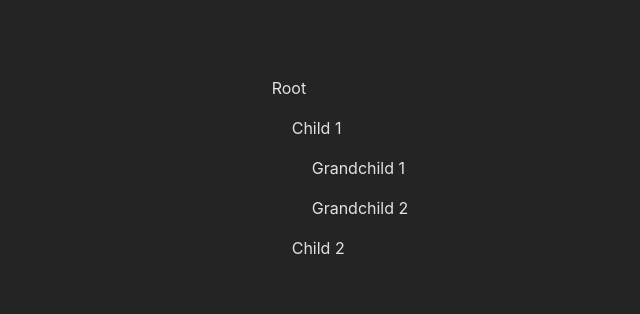
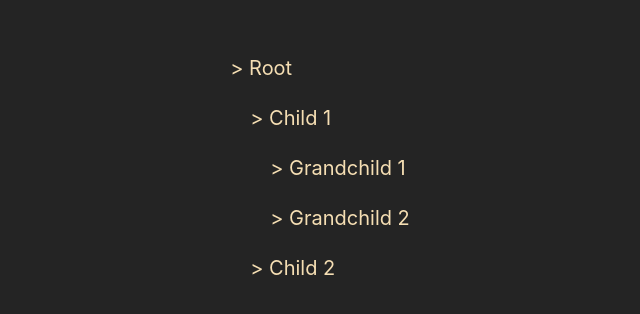
Before and after one commit to Romkalis/elementsTree, a React (Vite) app: page / in a window 1280 px wide. Shown: the part 232-546 px from the top of the page, without its empty margins (310-950 px from the left). Built offline with nearby package versions, Linux system fonts and the light colour scheme.

Commit message:
fix propagation

```diff
--- a/src/App.css
+++ b/src/App.css
@@ -0,0 +1,4 @@
+    .parent {
+        margin: 1rem;
+        color: wheat;
+    }
--- a/src/App.tsx
+++ b/src/App.tsx
@@ -1,12 +1,10 @@
 import './App.css'
 import { Tree } from './interfaces';
-// import {Parent} from './ParentComponent.tsx';
 import { ItemsTree } from './ItemsTree';
 
 interface AppProps {
   data: Tree;
 }
-
 // const checkChild = (object: any): boolean => {
 //   for (const key in object) {
 
--- a/src/ItemsTree.tsx
+++ b/src/ItemsTree.tsx
@@ -1,29 +1,81 @@
-import { useState } from 'react';
+import { useState, FC } from "react";
+import { Tree } from "./interfaces";
 
-export const ItemsTree = ({data}) => {
+export const ItemsTree: FC<{ data: Tree }> = ({ data }) => {
+  // console.log(data);
+
+  const [isClosed, setIsClosed] = useState({});
+
+  const toggleChildHandler = (evt, id) => {
+
+    console.log('isClosedState Now ', isClosed, 'id__', id);
+
+    setIsClosed((prevState) => {
+
+    console.log('prevState[id] ', prevState[id])
+
+      if (!prevState[id]) {
+        return { ...prevState, [id]: true };
+      } else {
+        return { ...prevState, [id]: !prevState[id] };
+      }
+    });
+
+    evt.stopPropagation();
+  };
 
   const renderTree = (object) => {
+
     if (object.children?.length === 0) {
       return (
-                <div style={{marginLeft: '20px'}} key={object.id}>
-                    <p>{object.name}</p>
+        <div style={{ marginLeft: "20px", cursor: "pointer" }}key={object.id}
+        >
+          <p onClick={(evt) => toggleChildHandler(evt, object.id)}>
+            <span>{isClosed[object.id] ? " v " : " > "}</span>
+            {object.name}
+          </p>
         </div>
-            )
+      );
     } else {
       return (
-            <div style={{marginLeft: '20px'}} key={object.id}>
-                <p>{object.name}</p>
+        <div
+          className="parent"
+          style={{ marginLeft: "20px", cursor: "pointer" }}
+          key={object.id}
+          onClick={(evt) => toggleChildHandler(evt, object.id)}
+        >
+          <p>
+            <span>{isClosed[object.id] ? " v " : " > "}</span>
+
+            {object.name}
+          </p>
+
           {
-                    object.children.map(child => renderTree(child))
+            object.children?.length !== 0
+              ? object.children.map((child) => renderTree(child))
+              : null
           }
         </div>
-            )
+      );
     }
-    }
+  };
 
-    return (
-      <div>
-        { renderTree(data) }
-      </div>
-    )
-}
+  // return (
+  //   <div className="parent" key={object.id} >
+  //     <p onClick={() => toggleChildHandler(object.id)}>
+  //       <span> {isClosed[object.id] ? " v " : " > "} </span>
+  //       {object.name}
+  //     </p>
+  //     {
+  //        object.children && object.children.length > 0 && (
+
+  //         <div className="children" style={ isClosed[object.id] && {border: " 1px solid red"}} >
+  //           {object.children.map((child) => renderTree(child))}
+  //         </div>
+  //     )
+  //     }
+  //   </div>
+  // );
+
+  return <div>{renderTree(data)}</div>;
+};
--- a/src/index.css
+++ b/src/index.css
@@ -1,5 +1,6 @@
 :root {
   font-family: Inter, system-ui, Avenir, Helvetica, Arial, sans-serif;
+  font-size: 20px;
   line-height: 1.5;
   font-weight: 400;
 
--- a/src/interfaces.ts
+++ b/src/interfaces.ts
@@ -2,5 +2,4 @@ export interface Tree {
     name: string;
     id: string;
     children?: Tree[];
-
 }
```
Also changed, not shown: src/ParentComponent.tsx (deleted, +0 -19 lines). Lines whose indentation alone changed are shown as unchanged.
